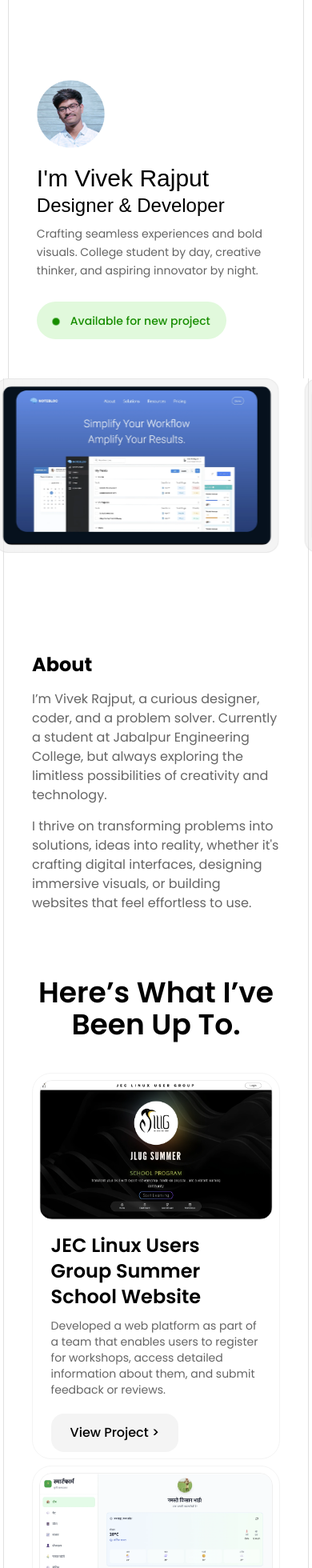
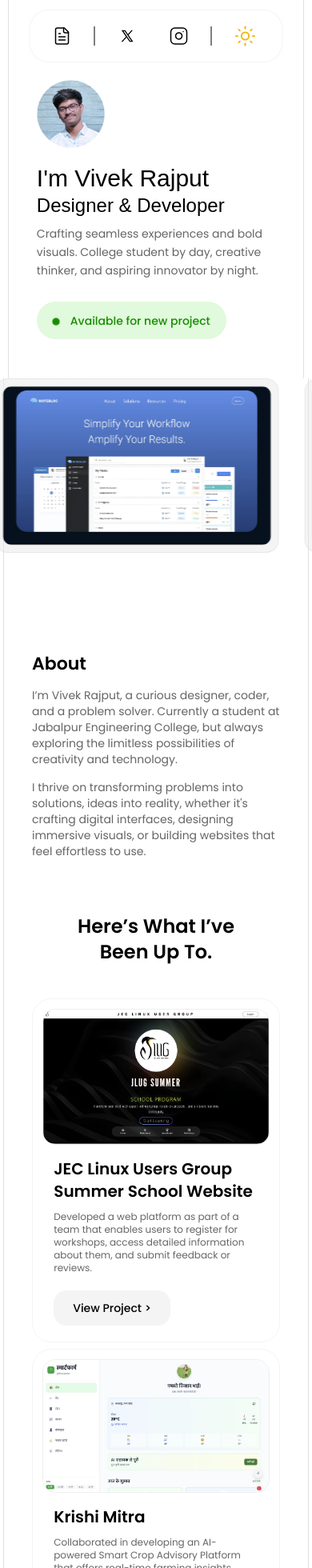
Before and after one commit to TheVivekRajput002/my_portfolio, a React (Vite) app: page / in a window 390 px wide. Shown: the top 1960 px of the page at 80% size. Built offline with nearby package versions, Linux system fonts and the light colour scheme; a web font is replaced by a local one.

Commit message:
phone view ui fixed

```diff
--- a/src/App.jsx
+++ b/src/App.jsx
@@ -17,7 +17,7 @@ function App() {
   return (
     < div className='bg-[var(--color-bg)] '>
 
-      <div className='bg-[var(--color-primary)] text-[var(--color-maintext)] max-md:pt-[100px] pt-45 border-t-0 border-b-0 pb-25 max-md:pb-15 max-md:w-[95%] max-xl:w-[80%] w-[55%] pr-[9%] pl-[9%] m-auto border-[1.5px] border-r-[var(--color-lightgray)] border-l-[var(--color-lightgray)]'>
+      <div className='bg-[var(--color-primary)] text-[var(--color-maintext)] max-md:pt-[100px] pt-45 border-t-0 border-b-0 pb-25 max-md:pb-15 max-md:w-[95%] max-xl:w-[80%] w-[55%] pr-[9%] pl-[9%] m-auto border-[1.5px] border-r-[var(--color-lightgray)] border-l-[var(--color-lightgray)] overflow-hidden'>
         <HeroSection Name={Data[0].Name} Role={Data[0].Role} Description={Data[0].Description} />
       </div>
 
@@ -36,7 +36,7 @@ function App() {
         <InfiniteFlow />
       </motion.div>
 
-      <div className=" bg-[var(--color-primary)] h-auto border-t-0 border-b-0 max-md:w-[98%] max-xl:w-[80%] w-[55%] pr-[9%] pl-[9%] pt-[16%] max-md:pt-[1%] m-auto border-[1.5px] border-r-[var(--color-lightgray)] border-l-[var(--color-lightgray)]" >
+      <div className=" bg-[var(--color-primary)] h-auto border-t-0 border-b-0 max-md:w-[98%] max-xl:w-[80%] w-[55%] pr-[9%] pl-[9%] pt-[16%] max-md:pt-[1%] m-auto border-[1.5px] border-r-[var(--color-lightgray)] border-l-[var(--color-lightgray)] overflow-hidden" >
 
         <Navbar />
 
@@ -52,7 +52,7 @@ function App() {
 
         <GetInTouch conclusion={Data[4]} />
 
-        <div className='pt-30 pb-10'>
+        <div className='max-md:pt-[10vh] pt-30 pb-10'>
           <Footer footer={Data[5]} />
         </div>
 
--- a/src/components/About.jsx
+++ b/src/components/About.jsx
@@ -16,9 +16,9 @@ const About = ({ Para1, Para2 }) => {
                 animate={isInView ? { opacity: 1, y: 0 } : { opacity: 0, y: 50 }}
                 transition={{ duration: 0.8, delay:0 }}
             >
-                <h2 className='font-[650] text-[var(--color-maintext)] text-2xl max-lg:mt-[40vh] mt-[185px]'>About</h2>
-                <p className='text-[var(--color-sidetext)] text-md mt-[15px]'>{Para1}</p>
-                <p className='text-[var(--color-sidetext)] text-md mt-[15px] '>{Para2}</p>
+                <h2 className='font-[550] text-[var(--color-maintext)] text-2xl max-lg:mt-[40vh] mt-[185px] max-md:text-[22px]'>About</h2>
+                <p className='text-[var(--color-sidetext)] text-md max-md:text-sm mt-[15px]'>{Para1}</p>
+                <p className='text-[var(--color-sidetext)] text-md max-md:text-sm mt-[15px] '>{Para2}</p>
 
             </motion.div>
         </>
--- a/src/components/Footer.jsx
+++ b/src/components/Footer.jsx
@@ -4,7 +4,7 @@ import { Instagram, Mail, Earth, X, Linkedin } from 'lucide-react'
 const Footer = ({ footer }) => {
     return (
         <div>
-            <p className='text-center text-md font-[400] text-[var(--color-maintext)] opacity-50 mb-6'>{footer.copyright_message}</p>
+            <p className='text-center text-md max-md:text-sm font-[400] text-[var(--color-maintext)] opacity-50 mb-6'>{footer.copyright_message}</p>
 
             <div className='flex gap-5 justify-center'>
                 <a target="_blank" href="https://www.instagram.com/tvr002/"><Instagram height={20} stroke='var(--color-maintext)' strokeWidth={1.5} /></a>
--- a/src/components/GetInTouch.jsx
+++ b/src/components/GetInTouch.jsx
@@ -3,18 +3,18 @@ import React from 'react'
 const GetInTouch = ({conclusion}) => {
     return (
         <>
-            <h2 className='font-[500] text-[var(--color-maintext)] text-3xl mb-4 mt-12'>Get in touch</h2>
-            <p className='text-[var(--color-sidetext)] text-md mt-[15px] mb-10'>{conclusion.para}</p>
+            <h2 className='font-[500] text-[var(--color-maintext)] text-3xl max-md:text-2xl mb-4 mt-12 '>Get in touch</h2>
+            <p className='text-[var(--color-sidetext)] text-md max-md:text-sm mt-[15px] mb-10 '>{conclusion.para}</p>
             <form action="" >
                 <fieldset className='flex flex-col gap-3 max-md:gap-2'>
                     <div className='w-100% flex max-md:flex-col gap-3 max-md:gap-2'>
-                        <input name='Name' type="text" placeholder='Full Name' className=' bg-[var(--color-darkgray)] h-14 w-[50%] max-md:w-[100%] text-md font-[500] text-[var(--color-maintext)] p-3 border rounded-2xl border-[var(--color-gray)]' />
-                        <input name='Email' type="email" placeholder='Email Address' className='  bg-[var(--color-darkgray)] h-14 w-[50%] max-md:w-[100%] text-md font-[500] text-[var(--color-maintext)] p-3 border rounded-2xl border-[var(--color-gray)]' />
+                        <input name='Name' type="text" placeholder='Full Name' className=' bg-[var(--color-darkgray)] h-14 w-[50%] max-md:w-[100%] text-md max-md:text-sm font-[500] text-[var(--color-maintext)] p-3 border rounded-2xl border-[var(--color-gray)]' />
+                        <input name='Email' type="email" placeholder='Email Address' className='  bg-[var(--color-darkgray)] h-14 w-[50%] max-md:w-[100%] text-md max-md:text-sm font-[500] text-[var(--color-maintext)] p-3 border rounded-2xl border-[var(--color-gray)]' />
                         {/* <input name='Email' type="email" placeholder='Email Address' className=' bg-[#f5f3f3b3] h-14 w-[50%] text-md font-[500] text-[#000000b3] p-3 border rounded-2xl border-[#dbdbdb]' /> */}
 
                     </div>
-                    <textarea placeholder='Write your message' name="Message" id="" className='  bg-[var(--color-darkgray)] h-42 w-[100%] text-md font-[500] text-[var(--color-maintext)] p-4 border rounded-2xl border-[var(--color-gray)]' />
-                    <button type='submit' className='h-14 w-auto hover:bg-[#383838] bg-black text-white rounded-2xl font-[600]'>Send Message</button>
+                    <textarea placeholder='Write your message' name="Message" id="" className='  bg-[var(--color-darkgray)] h-42 w-[100%] text-md max-md:text-sm font-[500] text-[var(--color-maintext)] p-4 border rounded-2xl border-[var(--color-gray)]' />
+                    <button type='submit' className='h-14 w-auto hover:bg-[#383838] bg-black text-white rounded-2xl max-md:text-md font-[600]'>Send Message</button>
 
                 </fieldset>
 
--- a/src/components/Navbar.jsx
+++ b/src/components/Navbar.jsx
@@ -1,7 +1,7 @@
 
 import { motion } from 'motion/react';
-import { House, Instagram, FileText } from 'lucide-react'
-import {useState, useEffect} from 'react'
+import { House, Instagram, FileText, Sun, Moon } from 'lucide-react'
+import { useState, useEffect } from 'react'
 
 export default function Navbar() {
 
@@ -12,6 +12,8 @@ export default function Navbar() {
   }, [isDark]);
 
   return (
+    <>
+
       <motion.nav
         initial={{
           scale: 0,
@@ -29,7 +31,7 @@ export default function Navbar() {
 
         {/* Home */}
         <a href="./" className="h-auto flex items-center gap-2 px-3 py-1 rounded-2xl hover:bg-[var(--color-darkgray)] hover:px-5 hover:py-4 transition ease-in-out duration-75">
-        <House strokeWidth={1.5} color='var(--color-maintext)'/>
+          <House strokeWidth={1.5} color='var(--color-maintext)' />
         </a>
 
         <div className="border-l-1 border-solid border-[var(--color-maintext)] h-6 " > </div>
@@ -42,20 +44,89 @@ export default function Navbar() {
         </a>
 
         <a href="https://www.instagram.com/tvr002/" target="_blank" className="flex items-center gap-2 px-3 py-1 rounded-xl hover:bg-[var(--color-darkgray)] hover:px-5 hover:py-4 transition">
-        <Instagram strokeWidth={1.5} color='var(--color-maintext)'/>
+          <Instagram strokeWidth={1.5} color='var(--color-maintext)' />
         </a>
 
         <a href="https://read.cv/" target="_blank" className="flex items-center gap-2 px-3 py-1 rounded-xl hover:bg-[var(--color-darkgray)] hover:px-5 hover:py-4 transition">
-        <FileText strokeWidth={1.5} color='var(--color-maintext)'/>
+          <FileText strokeWidth={1.5} color='var(--color-maintext)' />
         </a>
 
         <div className="border-l-1 border-solid border-[var(--color-maintext)] h-6 " > </div>
 
         {/* Call to Action */}
-      <button  onClick={() => setIsDark(!isDark)}target="_blank"
+        <button onClick={() => setIsDark(!isDark)} target="_blank"
           className="ml-auto bg-[black] text-white px-6 py-4 rounded-2xl hover:bg-gray-800 transition">
           Book a Call
         </button>
       </motion.nav>
+
+
+      <motion.nav
+        initial={{
+          scale: 0,
+          y: -50
+        }}
+        animate={{
+          scale: 1,
+          y: 0
+        }}
+        transition={{
+          delay: 1.3,
+          duration: 0.7
+        }}
+        className="md:hidden fixed top-3 left-1/2 -translate-x-1/2 flex items-center gap-4 px-4 py-4 rounded-3xl transparent-2 bg-[var(--color-navbg)] border border-[var(--color-darkgray)] ">
+
+        <a href="https://read.cv/" target="_blank" className="flex items-center gap-2 px-3 py-1 rounded-xl hover:bg-[var(--color-darkgray)] hover:px-5 hover:py-4 transition">
+          <FileText strokeWidth={1.5} color='var(--color-maintext)' />
+        </a>
+
+        <div className="border-l-1 border-solid border-[var(--color-maintext)] h-6 " > </div>
+
+        {/* Socials */}
+        <a href="https://x.com/tvr002" target="_blank" className="flex items-center gap-2 px-3 py-1 rounded-xl hover:bg-[var(--color-darkgray)] hover:px-5 hover:py-4 transition">
+          <svg fill='var(--color-maintext)' xmlns="http://www.w3.org/2000/svg" x="0px" y="0px" width="25" height="20" viewBox="0 0 30 30">
+            <path d="M26.37,26l-8.795-12.822l0.015,0.012L25.52,4h-2.65l-6.46,7.48L11.28,4H4.33l8.211,11.971L12.54,15.97L3.88,26h2.65 l7.182-8.322L19.42,26H26.37z M10.23,6l12.34,18h-2.1L8.12,6H10.23z"></path>
+          </svg>
+        </a>
+
+        <a href="https://www.instagram.com/tvr002/" target="_blank" className="flex items-center gap-2 px-3 py-1 rounded-xl hover:bg-[var(--color-darkgray)] hover:px-5 hover:py-4 transition">
+          <Instagram strokeWidth={1.5} color='var(--color-maintext)' />
+        </a>
+
+
+        <div className="border-l-1 border-solid border-[var(--color-maintext)] h-6 " > </div>
+
+        {/* Call to Action */}
+        {/* <button onClick={() => setIsDark(!isDark)} target="_blank"
+        className="ml-auto bg-[black] text-white px-3 py-2 rounded-2xl hover:bg-gray-800 transition">
+        Mode
+      </button> */}
+
+        <button
+          onClick={() => setIsDark(!isDark)}
+          className={`relative rounded-full flex items-center justify-center transition-all duration-300 px-3 transform `}
+          aria-label="Toggle theme"
+        >
+          <div className="relative w-8 h-8">
+            <Sun
+              className={`absolute inset-0 w-7 h-8 text-yellow-500 transition-all duration-300 ${isDark
+                  ? 'opacity-0 rotate-90 scale-0'
+                  : 'opacity-100 rotate-0 scale-100'
+                }`}
+               strokeWidth={1.5}
+            />
+            <Moon
+              className={`absolute inset-0 w-7 h-8 text-blue-400 transition-all duration-300 ${isDark
+                  ? 'opacity-100 rotate-0 scale-100'
+                  : 'opacity-0 -rotate-90 scale-0'
+                }`}
+                 strokeWidth={1.5}
+            />
+          </div>
+        </button>
+
+      </motion.nav>
+
+    </>
   );
 }
--- a/src/components/Projects.jsx
+++ b/src/components/Projects.jsx
@@ -10,7 +10,7 @@ const Projects = ({ projects }) => {
     return (
 
         <>
-            <h2 className='font-[600] text-[var(--color-maintext)] text-4xl mt-20 mb-10 text-center'>Here’s What I’ve Been Up To.</h2>
+            <h2 className='font-[600] text-[var(--color-maintext)] text-4xl max-md:text-2xl mt-20 max-md:mt-[8vh] mb-10 max-md:mb-[5vh] text-center'>Here’s What I’ve <br/>Been Up To.</h2>
 
             <div className='flex flex-col '>
                 {/*
@@ -27,33 +27,33 @@ const Projects = ({ projects }) => {
                     </div>
                 ))} */}
 
-                <div className='border-[var(--color-darkgray)] border-solid border rounded-3xl p-4 max-md:p-2 pb-6 flex flex-col gap-4 m-3 max-md:m-0 max-md:mb-2'>
+                <div className='border-[var(--color-darkgray)] border-solid border rounded-3xl p-4 max-md:p-3 pb-6 flex flex-col max-md:pb-5 gap-4 m-3 max-md:m-0 max-md:mb-2'>
                     <img className='rounded-2xl w-full h-auto border-[var(--color-gray)] border-solid border' src={JlugSummerSS2} alt="" />
                     <div className='flex flex-col gap-5 mx-auto w-[90%]'>
-                        <p className='font-[600] text-[var(--color-maintext)] text-2xl '>JEC Linux Users Group Summer School Website</p>
-                        <p className=' text-sm text-[var(--color-sidetext)] mt-[-10px]'>Developed a web platform as part of a team that enables users to register for workshops, access detailed information about them, and submit feedback or reviews.</p>
+                        <p className='font-[600] text-[var(--color-maintext)] text-2xl max-md:text-xl '>JEC Linux Users Group Summer School Website</p>
+                        <p className=' text-sm text-[var(--color-sidetext)] mt-[-10px] max-md:text-xs'>Developed a web platform as part of a team that enables users to register for workshops, access detailed information about them, and submit feedback or reviews.</p>
                         <span>
-                            <button className='bg-[var(--color-darkgray)] text-[var(--color-maintext)] rounded-2xl px-6 py-3 h-full font-[500] text-md'>View Project &gt;</button>
+                            <button className='bg-[var(--color-darkgray)] text-[var(--color-maintext)] rounded-2xl px-6 py-3 h-full font-[500] text-md max-md:text-sm'>View Project &gt;</button>
                         </span>
                     </div>
                 </div>
-                <div className='border-[var(--color-darkgray)] border-solid border rounded-3xl p-4 max-md:p-2 pb-6 flex flex-col gap-4 m-3 max-md:m-0 max-md:mb-2'>
+                <div className='border-[var(--color-darkgray)] border-solid border rounded-3xl p-4 max-md:p-3 pb-6 flex flex-col max-md:pb-5 gap-4 m-3 max-md:m-0 max-md:mb-2'>
                     <img className='rounded-2xl w-full h-auto border-[var(--color-gray)] border-solid border' src={KrishiMitraSS} alt="" />
                     <div className='flex flex-col gap-5 mx-auto w-[90%]'>
-                        <p className='font-[600] text-[var(--color-maintext)] text-2xl '>Krishi Mitra</p>
-                        <p className=' text-sm text-[var(--color-sidetext)] mt-[-10px]'>Collaborated in developing an AI-powered Smart Crop Advisory Platform that offers real-time farming insights, image-based crop analysis, and weather or market alerts. Integrated multilingual chatbot and voice support to assist small and marginal farmers with accessible, data-driven guidance.</p>
+                        <p className='font-[600] text-[var(--color-maintext)] text-2xl max-md:text-xl'>Krishi Mitra</p>
+                        <p className=' text-sm text-[var(--color-sidetext)] mt-[-10px] max-md:text-xs'>Collaborated in developing an AI-powered Smart Crop Advisory Platform that offers real-time farming insights, image-based crop analysis, and weather or market alerts. Integrated multilingual chatbot and voice support to assist small and marginal farmers with accessible, data-driven guidance.</p>
                         <span>
-                            <button className='bg-[var(--color-darkgray)] text-[var(--color-maintext)] rounded-2xl px-6 py-3 h-full font-[500] text-md'>View Project &gt;</button>
+                            <button className='bg-[var(--color-darkgray)] text-[var(--color-maintext)] rounded-2xl px-6 py-3 h-full font-[500] text-md max-md:text-sm'>View Project &gt;</button>
                         </span>
                     </div>
                 </div>
-                <div className='border-[var(--color-darkgray)] border-solid border rounded-3xl p-4 max-md:p-2 pb-6 flex flex-col gap-4 m-3 max-md:m-0 max-md:mb-2'>
+                <div className='border-[var(--color-darkgray)] border-solid border rounded-3xl p-4 max-md:p-3 max-md:pb-5 pb-6 flex flex-col gap-4 m-3 max-md:m-0 max-md:mb-2'>
                     <img className='rounded-2xl w-full h-auto border-[var(--color-gray)] border-solid border' src={NoteBlocSS} alt="" />
                     <div className='flex flex-col gap-5 mx-auto w-[90%]'>
-                        <p className='font-[600] text-[var(--color-maintext)] text-2xl '>NoteBloc Landing Page</p>
-                        <p className=' text-sm text-[var(--color-sidetext)] mt-[-10px]'>Its a Landing Page with minimalistitc designa and animations providing the users all the necesaary information about the product</p>
+                        <p className='font-[600] text-[var(--color-maintext)] text-2xl max-md:text-xl'>NoteBloc Landing Page</p>
+                        <p className=' text-sm text-[var(--color-sidetext)] mt-[-10px] max-md:text-xs'>Its a Landing Page with minimalistitc designa and animations providing the users all the necesaary information about the product</p>
                         <span>
-                            <button className='bg-[var(--color-darkgray)] text-[var(--color-maintext)] rounded-2xl px-6 py-3 h-full font-[500] text-md'>View Project &gt;</button>
+                            <button className='bg-[var(--color-darkgray)] text-[var(--color-maintext)] rounded-2xl px-6 py-3 h-full font-[500] text-md max-md:text-sm'>View Project &gt;</button>
                         </span>
                     </div>
                 </div>
--- a/src/components/WorkExperience.jsx
+++ b/src/components/WorkExperience.jsx
@@ -3,13 +3,15 @@ import React from 'react'
 const WorkExperience = ({ experience }) => {
     return (
         <>
-            <h2 className='font-[500] text-3xl mb-8 mt-12 text-[var(--color-maintext)]'>Work Experience</h2>
+            <h2 className='font-[500] text-3xl max-md:text-2xl mb-8 mt-12 text-[var(--color-maintext)]'>Work Experience</h2>
 
             <div className='flex flex-col gap-4'>
 
-                {experience.map((experience, i) => (<div key={i} className='flex w-[70%] max-md:w-[100%] justify-between justify-content items-center'>
-                    <p className='font-[450] text-md opacity-40 text-[var(--color-maintext)] '>{experience.time_period}</p>
-                    <p className='font-[500] text-lg text-[var(--color-maintext)]'>{experience.role}</p>
+                {experience.map((experience, i) => (<div key={i} className='flex justify-content items-center '>
+                    <div className='flex justify-between  w-[70%] max-md:w-[100%] max-md:flex-col'>
+                        <p className='font-[450] max-md:text-sm text-md opacity-40 text-[var(--color-maintext)] '>{experience.time_period}</p>
+                        <p className='font-[500] max-md:text-sm text-lg text-[var(--color-maintext)]'>{experience.role}</p>
+                    </div>
                 </div>
 
                 ))}
```
Lines whose indentation alone changed are shown as unchanged.
